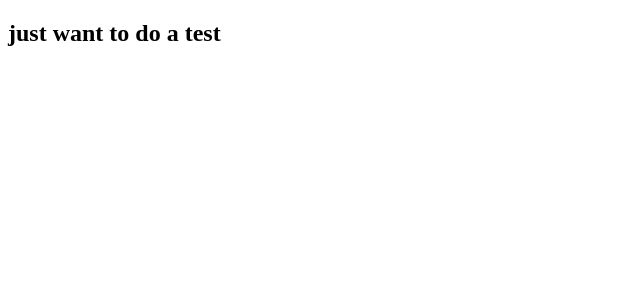
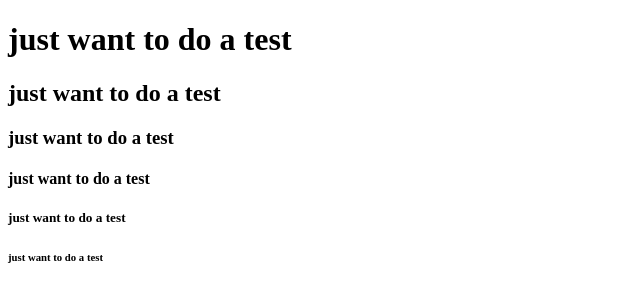
Before and after one commit to anandaPamungkas/testClone, a plain HTML site: page index.html in a window 1280 px wide. Shown: the whole page, without its empty margins (0-640 px from the left). Drawn offline with Linux system fonts and the light colour scheme.

Commit message:
just added some heading to index

```diff
--- a/index.html
+++ b/index.html
@@ -4,6 +4,11 @@
 		<title>this is title</title>
 	</head>
 	<body>
+		<h1>just want to do a test</h1>
 		<h2>just want to do a test</h2>
+		<h3>just want to do a test</h3>
+		<h4>just want to do a test</h4>
+		<h5>just want to do a test</h5>
+		<h6>just want to do a test</h6>
 	</body>
 </html>
```
